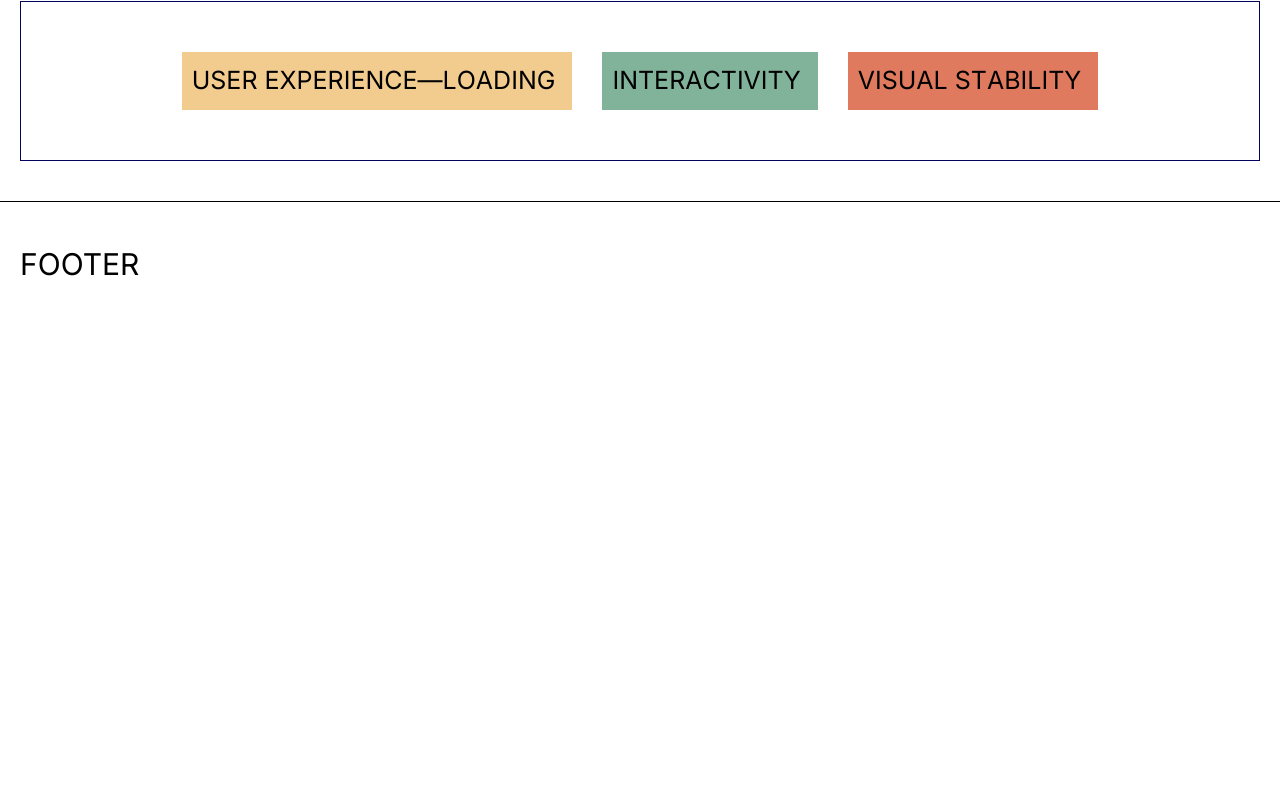
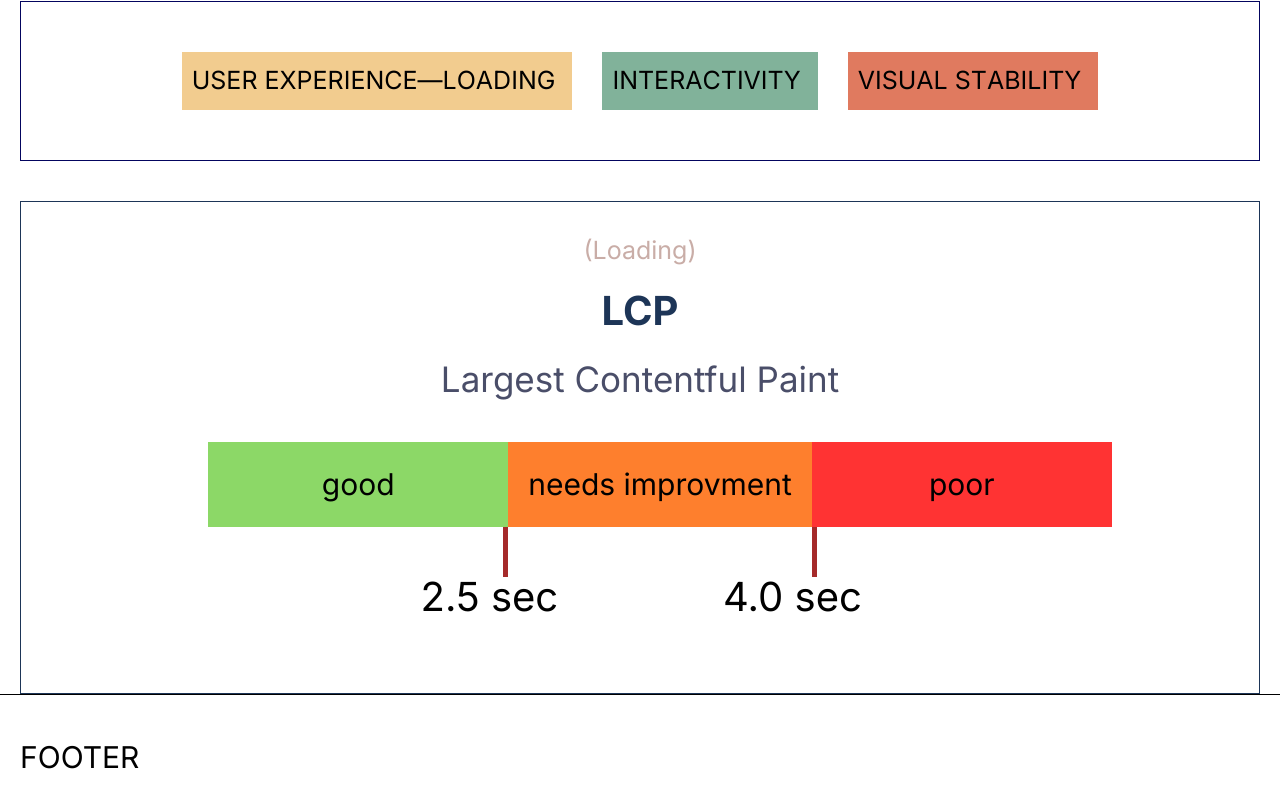
Before and after one commit to Andriikryl/web-vitals, a Next.js app: page / in a window 1280 px wide. Shown: the part 941-1749 px from the top of the page. Before the commit the page ends 1268 px from the top, so only its background shows below. Built offline with nearby package versions, Linux system fonts and the light colour scheme.

Commit message:
add coreSet component

```diff
--- a/src/components/core/Core.tsx
+++ b/src/components/core/Core.tsx
@@ -2,6 +2,7 @@ import React from "react";
 import { Container } from "../container/Container";
 import style from "./style.module.css";
 import { AnimatedText } from "../animatedText/AnimatedText";
+import Lcp from "../lcp/Lcp";
 
 export default function Core() {
   return (
@@ -19,6 +20,7 @@ export default function Core() {
               <AnimatedText text={"visual stability"} />
             </li>
           </ul>
+          <Lcp />
         </div>
       </Container>
     </section>
--- /dev/null
+++ b/src/components/coreSet/CoreSet.tsx
@@ -0,0 +1,36 @@
+import React from "react";
+import style from "./style.module.css";
+import clsx from "clsx";
+
+interface CoreSetProps {
+  data: string[];
+  subTitle: string;
+  title: string;
+  desciprion: string;
+  className?: string;
+}
+
+export default function CoreSet({
+  data,
+  subTitle,
+  title,
+  desciprion,
+  className,
+}: CoreSetProps) {
+  return (
+    <div className={style.box}>
+      <span className={style.box__subTitle}>{subTitle}</span>
+      <h3 className={style.box__title}>{title}</h3>
+      <p className={style.box__description}>{desciprion}</p>
+      <ul role="list" className={style.box__list}>
+        {data.map((item, index) => {
+          return (
+            <li key={index} className={clsx(style.list__item, className)}>
+              <span className={style.inner__item}>{item}</span>
+            </li>
+          );
+        })}
+      </ul>
+    </div>
+  );
+}
--- /dev/null
+++ b/src/components/coreSet/style.module.css
@@ -0,0 +1,57 @@
+.box{
+    padding-block: 30px;
+    border: 1px solid #1d3557;
+    display: flex;
+    flex-direction: column;
+    align-items: center;
+    padding-block-end: 150px;
+}
+.box__subTitle{
+    display: inline-block;
+    font-size: 25px;
+    color: #c9ada7;
+    margin-block-end: 20px;
+}
+
+.box__title{
+    font-size: 40px;
+    color: #1d3557;
+    text-transform: uppercase;
+    margin-block-end: 20px;
+}
+.box__description{
+    display: inline-block;
+    font-size: 35px;
+    color: #4a4e69;
+    margin-block-end: 20px;
+}
+
+.box__list{
+    display: flex;
+}
+
+.inner__item{
+    font-size: 30px;
+    padding: 20px;
+    display: grid;
+    place-items: center;
+    min-width: 300px;
+    flex-shrink: 1;
+}
+
+.list__item{
+    position: relative;
+}
+
+.list__item:nth-child(1){
+    flex-grow: 1;
+    background-color: #8cd867;
+}
+
+.list__item:nth-child(2){
+    background-color: #fe7f2d;
+}
+
+.list__item:nth-child(3){
+    background-color: #ff3333;
+}
--- /dev/null
+++ b/src/components/lcp/Lcp.tsx
@@ -0,0 +1,19 @@
+import React from "react";
+import style from "./style.module.css";
+import CoreSet from "../coreSet/CoreSet";
+
+const data = ["good", "needs improvment", "poor"];
+
+export default function Lcp() {
+  return (
+    <div>
+      <CoreSet
+        data={data}
+        subTitle="(Loading)"
+        title="lcp"
+        desciprion="Largest Contentful Paint"
+        className={style.test}
+      />
+    </div>
+  );
+}
--- /dev/null
+++ b/src/components/lcp/style.module.css
@@ -0,0 +1,38 @@
+.test:nth-child(1)::after{
+    content: "2.5 sec";
+    display: block;
+    font-size: 40px;
+    position: absolute;
+    right: -50px;
+    bottom: -100px;
+}
+
+.test:nth-child(1)::before{
+    content: "";
+    display: block;
+    width: 5px;
+    height: 50px;
+    background-color: brown;
+    position: absolute;
+    right: 0;
+    bottom: -50px;
+}
+
+.test:nth-child(2)::after{
+    content: "4.0 sec";
+    display: block;
+    font-size: 40px;
+    position: absolute;
+    right: -50px;
+    bottom: -100px;
+}
+
+.test:nth-child(3)::before{
+    content: "";
+    display: block;
+    width: 5px;
+    height: 50px;
+    background-color: brown;
+    position: absolute;
+    bottom: -50px;
+}
```
